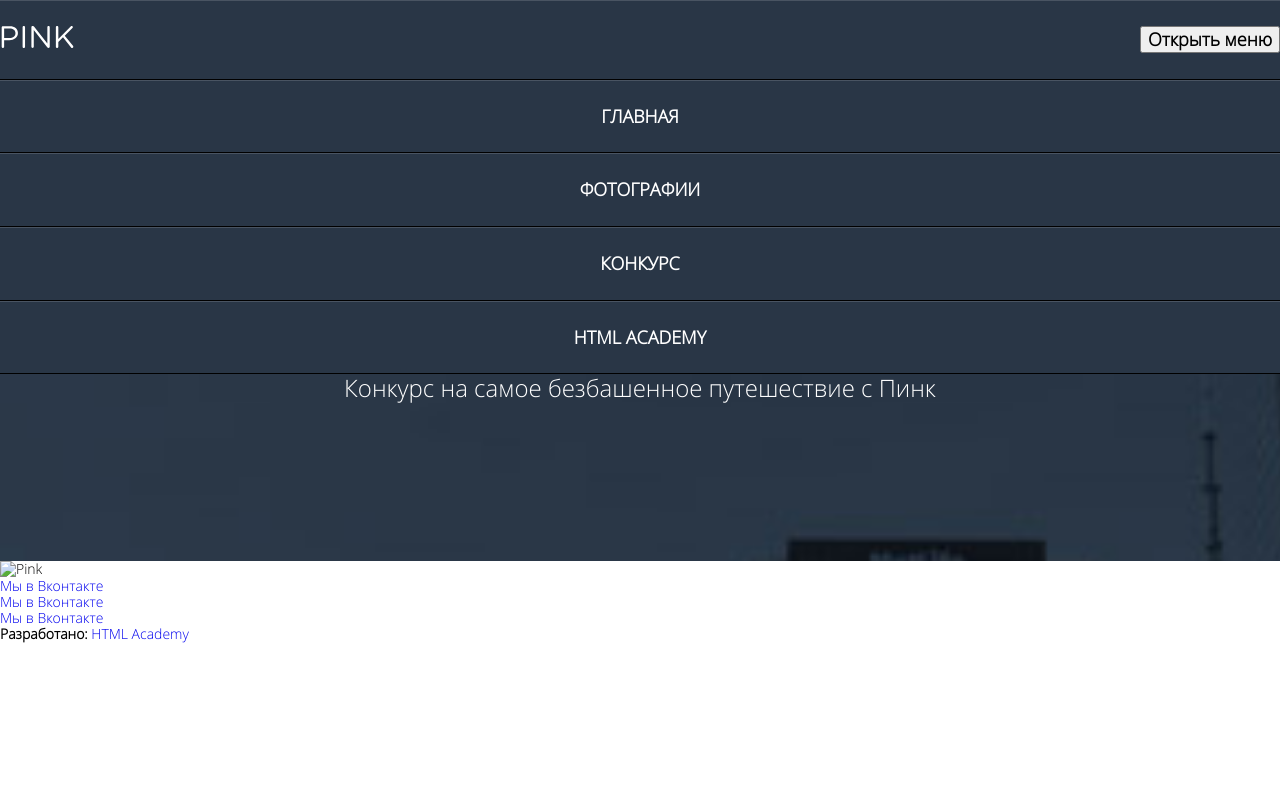
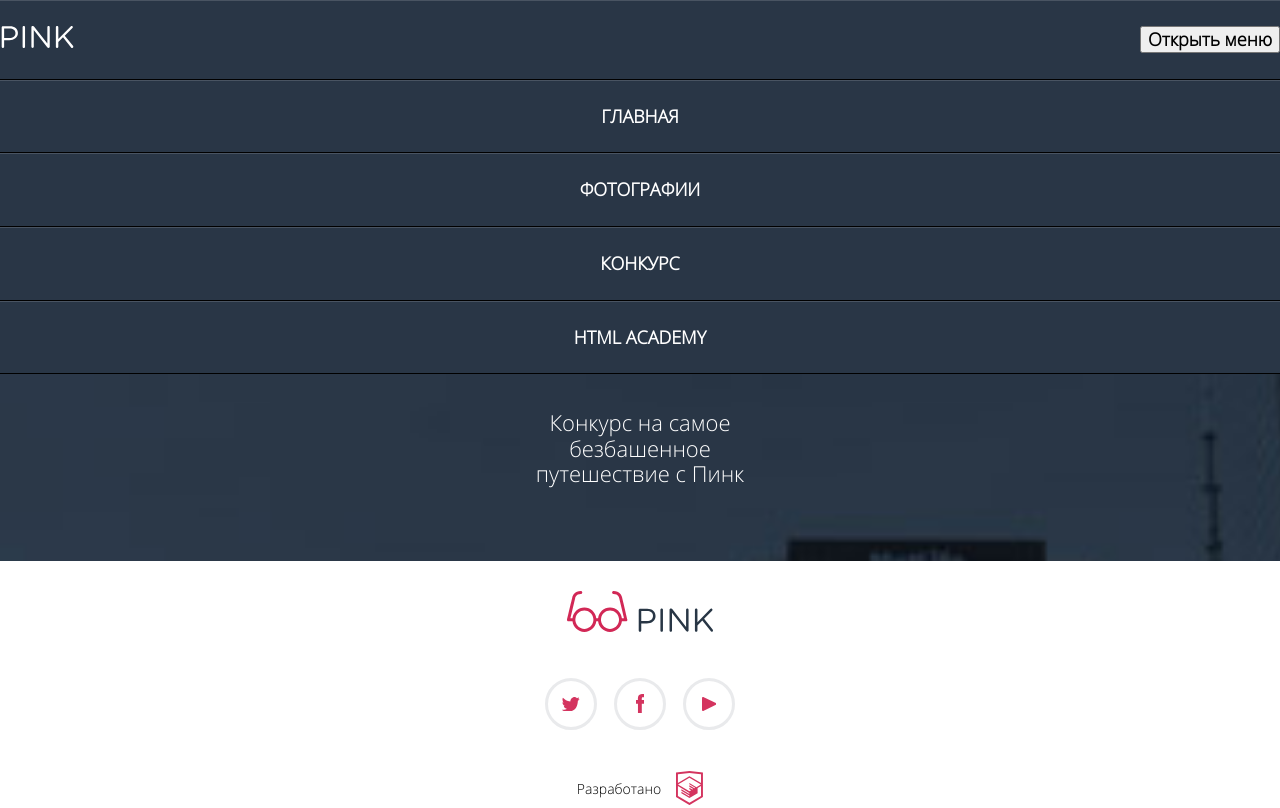
Before and after one commit to wadss/1067515-pink-17, a website: page source/form.html in a window 1280 px wide. Drawn offline with nearby package versions, Linux system fonts and the light colour scheme; files that its build step writes are made by us from their sources.

Commit message:
did footer

```diff
--- a/source/form.html
+++ b/source/form.html
@@ -2,6 +2,7 @@
 <html lang="ru">
   <head>
     <meta charset="utf-8">
+    <meta name="viewport" content="width=device-width, initial-scale=1">
     <title>HTML Academy: Пинк</title>
     <link rel="stylesheet" href="css/normalize.css"/>
     <link rel="stylesheet" href="css/style.css"/>
@@ -38,26 +39,51 @@
       <section class="page-main__photos">
         <h2 class="photos__title">Конкурс на самое безбашенное путешествие с Пинк</h2>
       </section>
+    </main>
 
     <footer class="page-footer">
       <a class="page-footer__logo">
-              <img class="page-footer__logo-image" src="" width="" height="" alt="Pink">
+          <img class="page-footer__logo-image" src="/img/logo-pink-blue-mobile.svg" alt="Pink">
       </a>
       <div class="social-wrapper page-footer__social">
         <ul class="social social__list">
           <li class="social__item">
-                  <a class="social__link--twitter social__link" href="https://twitter.com/htmlacademy">Мы в Вконтакте</a>
+            <a class="social__link--twitter social__link" href="https://twitter.com/htmlacademy">
+              <p class="visually-hidden">Мы в Twitter</p>
+              <svg version="1.0" id="Layer_1" xmlns="http://www.w3.org/2000/svg" xmlns:xlink="http://www.w3.org/1999/xlink" fill="currentColor" x="0px" y="0px" width="17.5px" height="14.663px" viewBox="0 0 17.5 14.663" enable-background="new 0 0 17.5 14.663" xml:space="preserve">
+                <g id="W6EeEF_1_">
+                  <g>
+                    <path fill-rule="evenodd" clip-rule="evenodd" d="M11.283,0.153c1.736-0.485,3.074,0.263,3.685,1.151 c0.694-0.226,1.372-0.47,2.072-0.691c-0.004,0.841-0.538,1.478-0.883,1.727C16.861,2.506,17.5,1.86,17.5,1.86 c-0.175,0.976-1.035,1.746-1.611,1.977C15.65,10.429,12.617,14.793,5.507,14.66c-0.538,0,0.077,0-0.46,0 c-0.422,0-4.29-0.45-5.047-1.843c2.341,0.192,4.011-0.412,4.835-1.15c-0.989-0.293-2.761-0.464-3.07-2.881 c0.362,0.105,0.583,0.223,1.228,0.117C1.757,8.067,0.385,7.366,0.461,5.218c0.294,0.32,1.1,0.523,1.381,0.461 c-0.725-0.235-2.03-3.281-0.921-4.836C2.794,2.654,4.769,4.364,8.29,4.528C8.506,2.288,9.461,0.787,11.283,0.153z"/>
+                  </g>
+                </g>
+              </svg>
+            </a>
           </li>
           <li class="social__item">
-                    <a class="social__link--facebook social__link" href="https://facebook.com/htmlacademy">Мы в Вконтакте</a>
+              <a class="social__link--facebook social__link" href="https://facebook.com/htmlacademy">
+                <p class="visually-hidden">Мы в Facebook</p>
+                <svg version="1.0" id="Layer_1" xmlns="http://www.w3.org/2000/svg" xmlns:xlink="http://www.w3.org/1999/xlink" fill="currentColor" x="0px" y="0px" width="8.673px" height="18.944px" viewBox="0 0 8.673 18.944" enable-background="new 0 0 8.673 18.944" xml:space="preserve">
+                  <path d="M6.275,3.357c0.799,0,1.599,0,2.398,0c0-1.119,0-2.238,0-3.357c-0.959,0-1.92,0-2.878,0C2.656,0.181,1.54,2.387,1.948,6.115 H0v3.517h1.958c0,3.104,0,6.208,0,9.312c1.279,0,2.558,0,3.837,0c0-3.104,0-6.208,0-9.312h2.857V6.115H5.786 C5.765,5.07,5.75,3.709,6.275,3.357z"/>
+                </svg>
+              </a>
             </li>
           <li class="social__item">
-                  <a class="social__link--youtube social__link" href="https://youtube.com/htmlacademy">Мы в Вконтакте</a>
+            <a class="social__link--youtube social__link" href="https://youtube.com/htmlacademy">
+              <p class="visually-hidden">Мы на Youtube</p>
+              <svg version="1.0" id="Layer_1" xmlns="http://www.w3.org/2000/svg" xmlns:xlink="http://www.w3.org/1999/xlink" fill="currentColor" x="0px" y="0px" width="14.64px" height="13.96px" viewBox="0 0 14.64 13.96" enable-background="new 0 0 14.64 13.96" xml:space="preserve">
+                <path d="M1.775,13.78C0.799,14.257,0,13.758,0,12.671V1.29c0-1.088,0.799-1.585,1.775-1.109l12.133,5.932 c0.975,0.478,0.975,1.258,0,1.736L1.775,13.78z"/>
+              </svg>
+            </a>
           </li>
         </ul>
       </div>
       <div class="copyright page-footer__copyright">
-                <b class="copyright__text">Разработано:</b>
-                <a class="copyright__link" href="https://htmlacademy.ru/intensive/adaptive">HTML Academy</a>
+        <span class="copyright__text">Разработано</span>
+        <a class="copyright__link" href="https://htmlacademy.ru/intensive/adaptive">
+          <p class="visually-hidden">HTML Academy</p>
+          <svg version="1.0" id="Layer_1" xmlns="http://www.w3.org/2000/svg" xmlns:xlink="http://www.w3.org/1999/xlink" fill="currentColor" x="0px" y="0px" width="26.943px" height="34.09px" viewBox="0 0 26.943 34.09" enable-background="new 0 0 26.943 34.09" xml:space="preserve">
+            <path d="M13.62,0.017L13.472,0L0,1.412v24.661l13.472,8.017l13.43-7.99l0.042-0.026V1.412L13.62,0.017z M25.019,12.127L13.495,5.334 l-0.001-0.104L13.407,5.28l-0.088-0.056v0.109L1.925,12.118V3.147l11.547-1.212l11.547,1.212V12.127z M13.405,6.787L24.923,13.5 l-4.479,2.64l-7.093-4.221l-0.013,1.415l5.904,3.513l-0.86,0.507l-5.031-2.992l-0.013,1.415l3.827,2.275l-0.782,0.523l-3.032-1.787 l-0.013,1.413l1.852,1.091l-1.8,1.081L2.034,13.622L13.405,6.787z M1.925,15.127l11.411,6.791l0.015,1.044l-7.941-4.728L5.395,19.65 l7.979,4.796l0.017,1.076l-7.972-4.741l-0.013,1.415l8.021,4.821l0.045,0.026l8.143-4.872v-1.268l-0.011-0.148v-3.761l3.415-2.036 v10.02L13.472,31.85L1.925,24.979V15.127z"/>
+          </svg>
+        </a>
       </div>
     </footer>
--- a/source/less/fonts.less
+++ b/source/less/fonts.less
@@ -15,6 +15,6 @@
 @font-face {
   font-family: "OpenSans";
   font-weight: 300, lighter;
-  src: url("/fonts/opensanslight.woff2") format("woff2"),
-    url("/fonts/opensanslight.woff") format("woff");
+  src: url("/fonts/OpenSans-Light.woff2") format("woff2"),
+    url("/fonts/OpenSans-Light.woff") format("woff");
 }
--- /dev/null
+++ b/source/less/footer.less
@@ -0,0 +1,44 @@
+.page-footer {
+  display: flex;
+  flex-direction: column;
+  align-items: center;
+  margin-top: 30px;
+}
+
+.social__list {
+  display: flex;
+  margin: auto;
+  padding-top: 43px;
+  padding-bottom: 41px;
+}
+
+.social__item {
+  width: 46px;
+  height: 46px;
+  border: 3px solid rgba(40, 54, 69, 0.1);
+  border-radius: 50%;
+  cursor: pointer;
+  margin-right: 17px;
+  &:last-child {
+    margin-right: 0;
+  }
+}
+
+.social__link {
+  display: flex;
+  color: #d4345f;
+  width: 46px;
+  height: 46px;
+  justify-content: center;
+  align-items: center;
+}
+
+.copyright {
+  display: flex;
+  align-items: center;
+}
+
+.copyright__link {
+  padding-left: 15px;
+  color: #d4345f;
+}
--- a/source/less/main-form.less
+++ b/source/less/main-form.less
@@ -7,8 +7,11 @@
 }
 
 .photos__title {
+  margin: auto;
   color: #ffffff;
   text-align: center;
-  font-size: 24px;
+  font-size: 22px;
   font-weight: 300;
+  padding-top: 36px;
+  width: 226px;
 }
--- a/source/less/style.less
+++ b/source/less/style.less
@@ -3,3 +3,4 @@
 @import "main-index.less";
 @import "fonts.less";
 @import "main-form.less";
+@import "footer.less";
```
Also changed, not shown: source/index.html (+1 -0 lines), source/photo.html (+1 -0 lines), source/fonts/OpenSans-Light.woff (added), source/fonts/OpenSans-Light.woff2 (added). Lines whose indentation alone changed are shown as unchanged.
